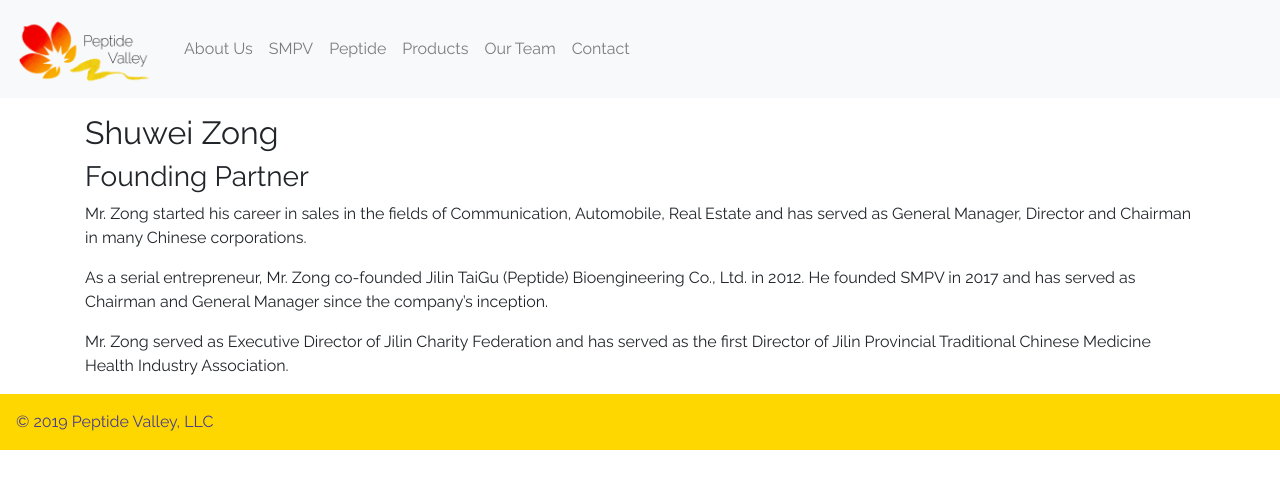
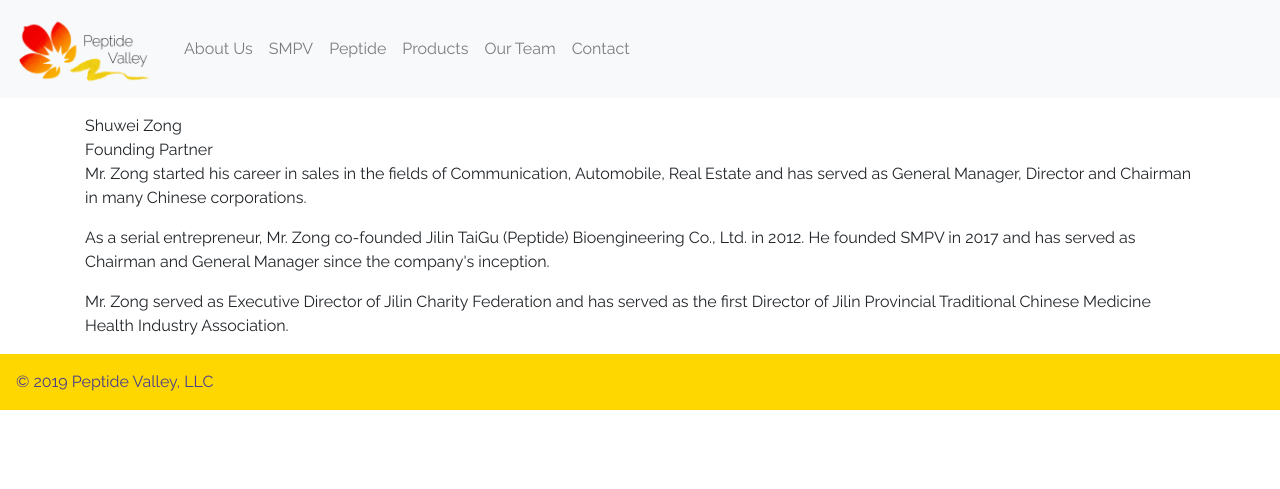
Before and after one commit to peptide-valley/peptide-valley.github.io, a Jekyll site: the page built from test.md, in a window 1280 px wide. Shown: the top 489 px of the page. Built offline with Jekyll 4.4.1, drawn with Linux system fonts in a browser that asks for light colours.

Commit message:
team/shuwei.zong

```diff
--- a/_includes/team/shuwei.zong.html
+++ b/_includes/team/shuwei.zong.html
@@ -1,12 +1,15 @@
-<h2 id="shuwei-zong">Shuwei Zong</h2>
-
-<h3>Founding Partner</h3>
-
+<div id="bio-shuwei-zong">
+<div class="bio name">Shuwei Zong</div>
+<div class="bio title">Founding Partner</div>
+<p>
 Mr. Zong started his career in sales in the fields of Communication, Automobile, Real Estate and has served
 as General Manager, Director and Chairman in many Chinese corporations.
-
-As a serial entrepreneur, Mr. Zong co-founded Jilin TaiGu (Peptide) Bioengineering Co., Ltd. in 2012. He founded SMPV in 2017 and has served as Chairman
- and General Manager since the company's inception.
-
+</p>
+<p>
+As a serial entrepreneur, Mr. Zong co-founded Jilin TaiGu (Peptide) Bioengineering Co., Ltd. in 2012. He founded SMPV in 2017 and has served as Chairman and General Manager since the company's inception.
+</p>
+<p>
 Mr. Zong served as Executive Director of Jilin Charity Federation and has served as the first Director of Jilin Provincial
 Traditional Chinese Medicine Health Industry Association.
+</p>
+</div>
```
Also changed, not shown: team/shuwei.zong.md (added, +5 -0 lines).
